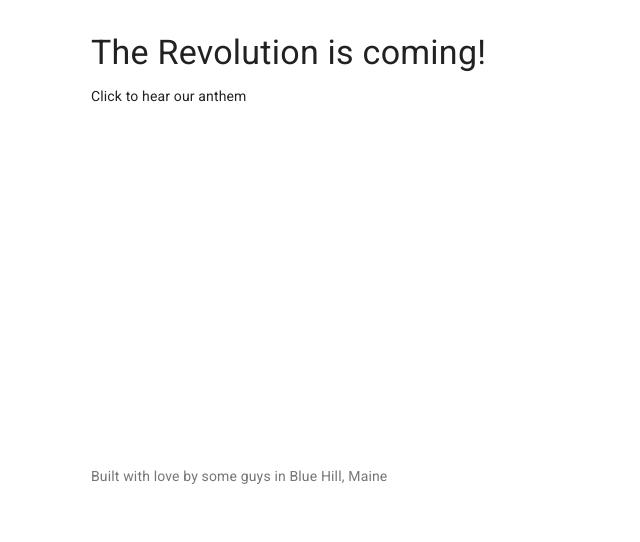
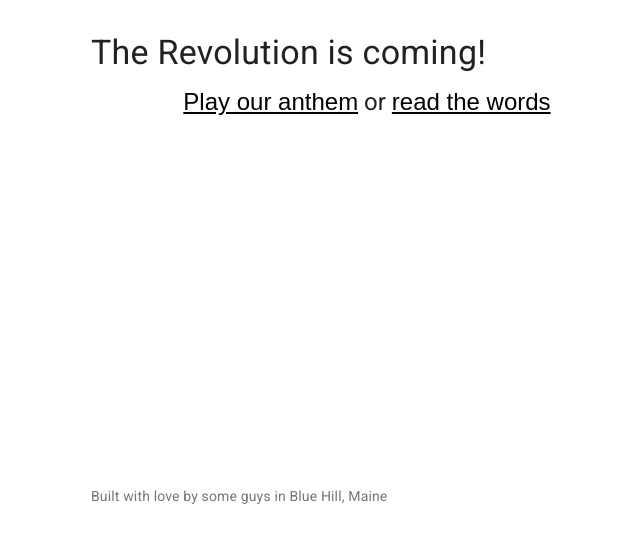
Before and after one commit to eldrgeek/eldr-revolution, a React (Create React App) app: page / in a window 1280 px wide. Shown: the top 542 px of the page, without its empty margins (273-913 px from the left). Built offline with nearby package versions, Linux system fonts and the light colour scheme.

Commit message:
Show lyrics or read words

```diff
--- a/src/YouTube.js
+++ b/src/YouTube.js
@@ -1,13 +1,37 @@
 import React from "react";
 import ReactPlayer from "react-player";
 import Typography from "@material-ui/core/Typography";
+import { makeStyles } from "@material-ui/core/styles";
+import Iframe from "react-iframe";
+const useStyles = makeStyles(theme => ({
+  linkButton: {
+    backgroundColor: "transparent",
+    border: "none",
+    cursor: "pointer",
+    textDecoration: "underline",
+    fontSize: "inherit",
+    display: "inline",
+    margin: "0",
+    padding: "0"
+  }
 
+  // linkButton:hover,
+  // link-button:focus {
+  // text-decoration: none;
+  // }
+}));
 const url =
-  // "https://www.youtube.com/embed/o507bg_K6hs?rel=0;&autoplay=1;&mute=1";
-  "https://vimeo.com/291764638";
-const RevolutionVideo = () => {
+  "https://www.youtube.com/embed/o507bg_K6hs?rel=0;&autoplay=1;&mute=1";
+// "https://vimeo.com/291764638";
+const RevolutionVideo = props => {
+  const classes = useStyles();
   const [message, setMessage] = React.useState("no message");
+  const [playing, setPlaying] = React.useState(false);
+  const [showLyrics, setShowLyrics] = React.useState(false);
 
+  const startPlaying = () => {
+    setPlaying(true);
+  };
   return (
     <React.Fragment>
       {/* <Message /> */}
@@ -17,14 +41,44 @@ const RevolutionVideo = () => {
         </Typography>
       ) : (
         <React.Fragment>
-          {message != "playing" ? "Click to hear our anthem" : ""}
+          {message !== "playing" ? (
+            <Typography align="center" variant="h5" component="h1" gutterBottom>
+              <button className={classes.linkButton} onClick={startPlaying}>
+                Play our anthem
+              </button>{" "}
+              or{" "}
+              <button
+                className={classes.linkButton}
+                onClick={() => setShowLyrics(true)}
+              >
+                read the words
+              </button>
+            </Typography>
+          ) : (
+            ""
+          )}
           <RevolutionPlayer
+            showLyrics={showLyrics}
             message={message}
+            playing={playing}
             onStart={() => setMessage("starting")}
             onEnded={() => setMessage("ended")}
             onPlay={() => setMessage("playing")}
-            onPaused={() => setMessage("paused")}
+            onPause={() => setMessage("paused")}
           />
+          {showLyrics ? (
+            <Iframe
+              url="https://www.noelpaulstookey.com/14-12.html"
+              width="650px"
+              height="1000px"
+              id="myId"
+              className="myClassname"
+              display="initial"
+              position="relative"
+            />
+          ) : (
+            ""
+          )}
         </React.Fragment>
       )}
     </React.Fragment>
@@ -35,6 +89,7 @@ const RevolutionPlayer = props => {
     <React.Fragment>
       <ReactPlayer
         url={url}
+        playing={props.playing}
         config={{
           youtube: {
             playerVars: {
```
